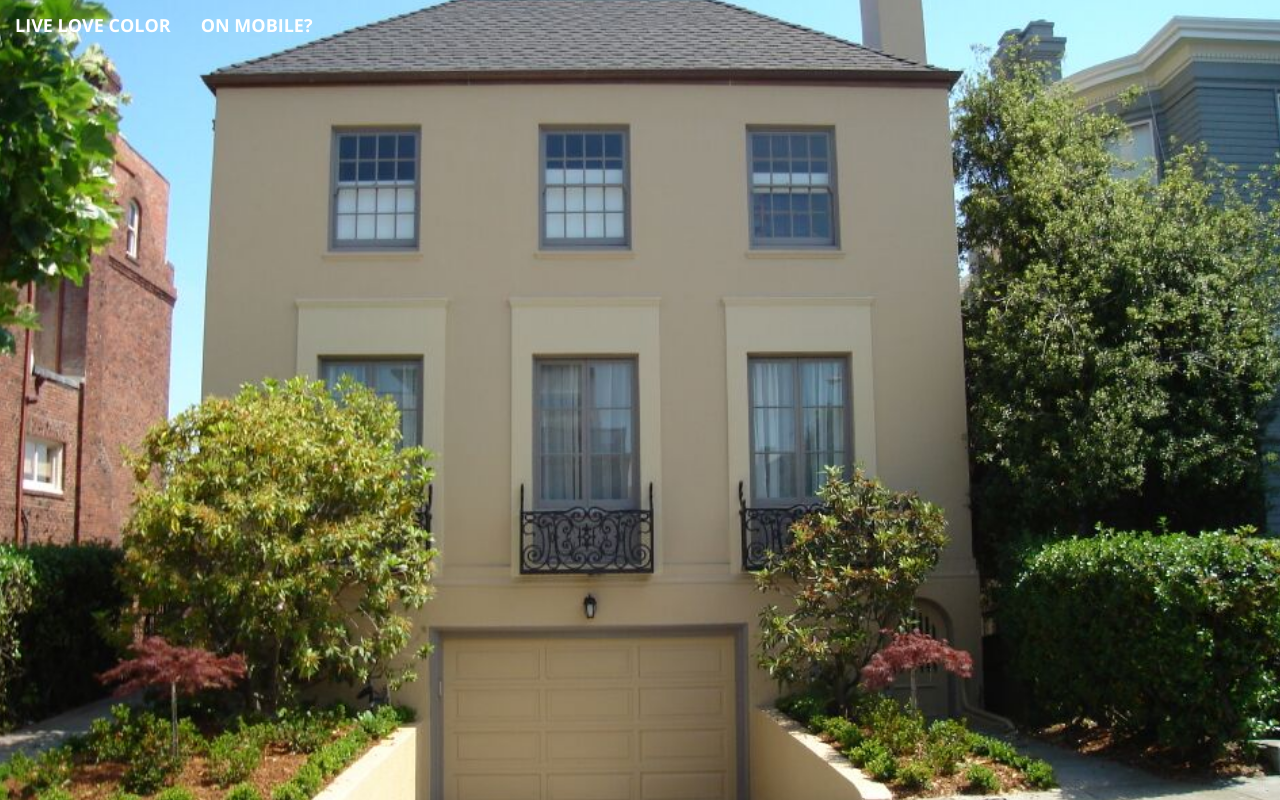
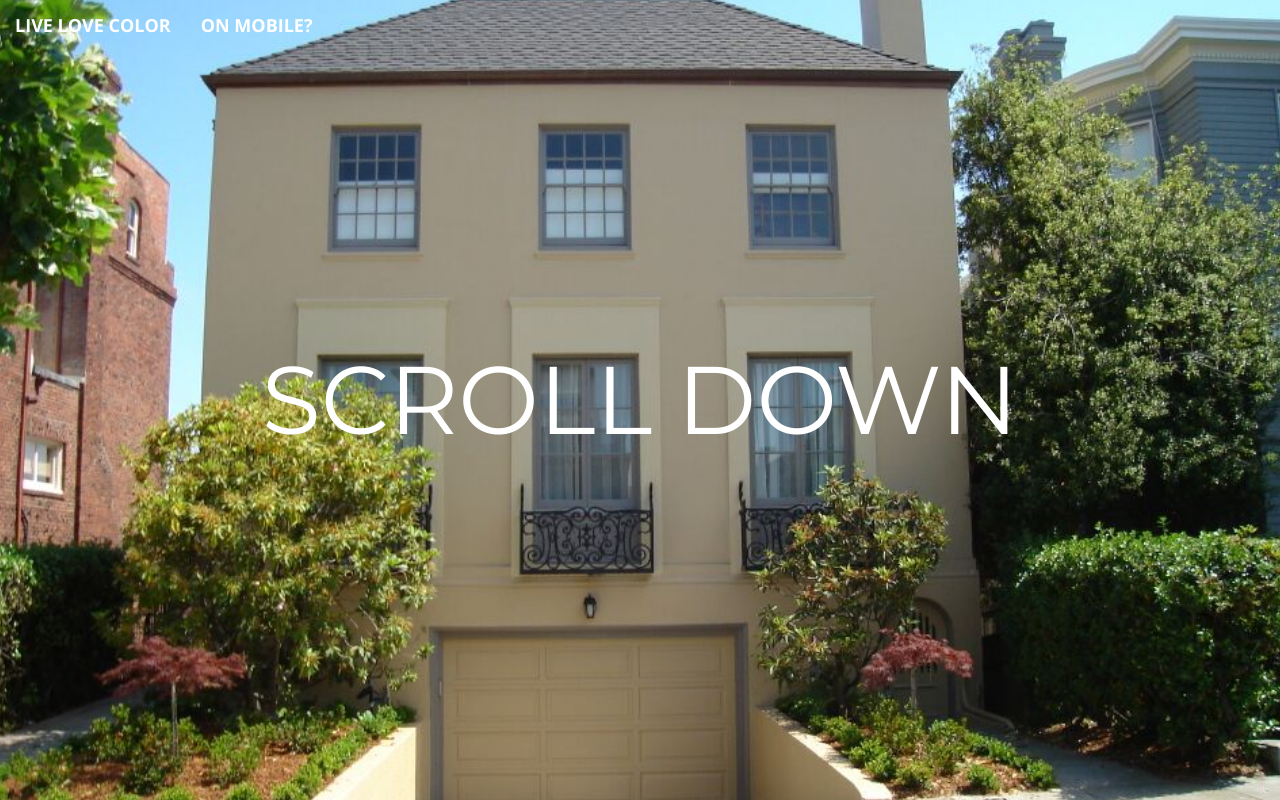
Before and after one commit to StuartGrossman/lynne, a website: page views/webProfolio.html in a window 1280 px wide. Drawn offline with nearby package versions, Linux system fonts and the light colour scheme.

Commit message:
some name changes and gallery change

```diff
--- a/views/webProfolio.html
+++ b/views/webProfolio.html
@@ -67,7 +67,7 @@
   <div class="">
     <section class="background">
       <div class="content-wrapper">
-        <p class="content-title"></p>
+        <p class="content-title">Scroll Down</p>
         <p class="content-subtitle"></p>
 
       </div>
```
